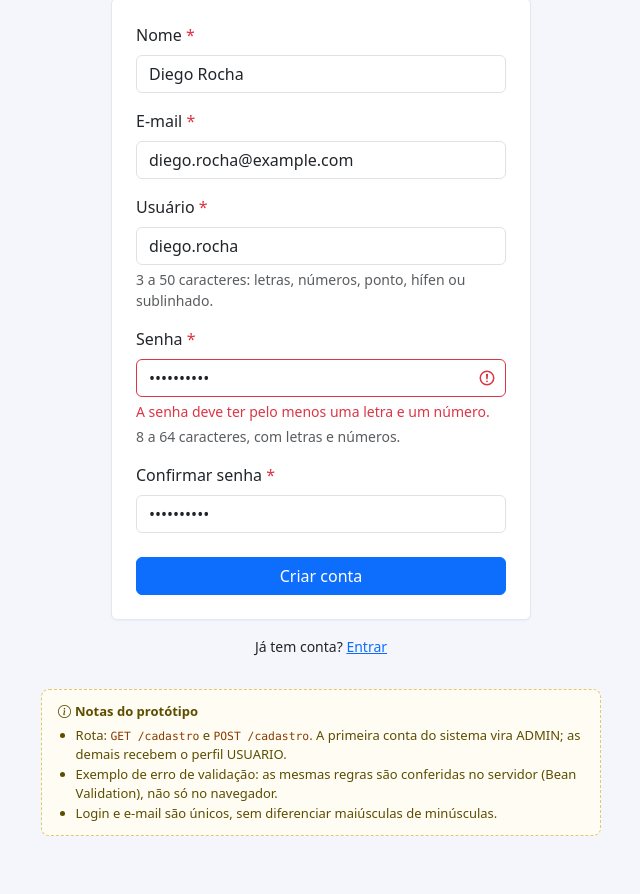
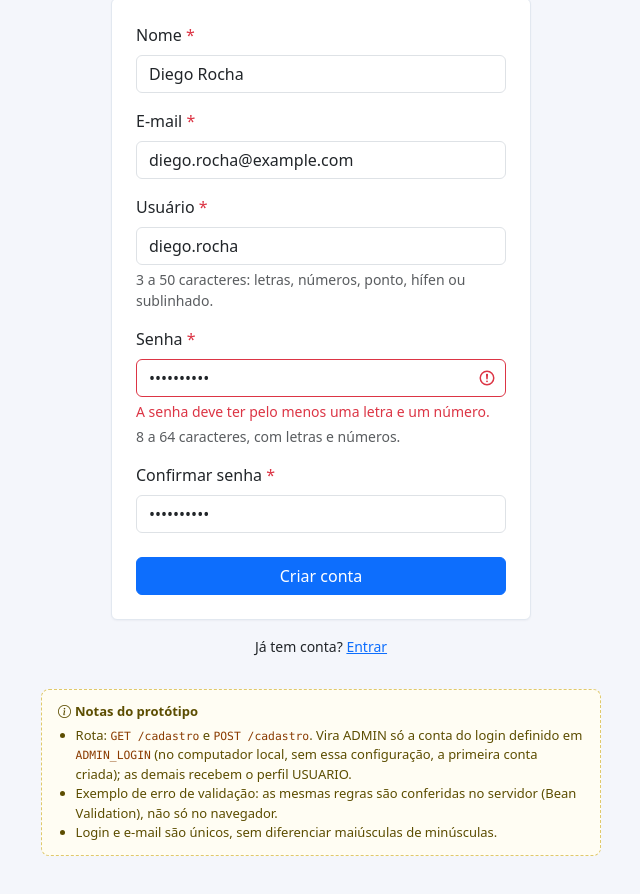
Before and after one commit to GUILHERMEKARNOPP/GerenciadorTarefas_SpringWeb, a plain HTML site: page docs/criar-conta.html in a window 1280 px wide. Shown: the part 228-1122 px from the top of the page, without its empty margins (319-959 px from the left). Drawn offline with nearby package versions, Linux system fonts and the light colour scheme.

Commit message:
Explica como publicar o sistema no Render com banco no Neon
O GitHub Pages so hospeda arquivos fixos, entao o README passa a ensinar a publicar o sistema (banco no Neon, servidor no Render) e a configurar o administrador por ADMIN_LOGIN; a nota do prototipo de cadastro acompanha essa regra.

```diff
--- a/docs/criar-conta.html
+++ b/docs/criar-conta.html
@@ -52,7 +52,7 @@
     <aside class="nota-prototipo">
         <strong><i class="bi bi-info-circle me-1"></i>Notas do protótipo</strong>
         <ul>
-            <li>Rota: <code>GET /cadastro</code> e <code>POST /cadastro</code>. A primeira conta do sistema vira ADMIN; as demais recebem o perfil USUARIO.</li>
+            <li>Rota: <code>GET /cadastro</code> e <code>POST /cadastro</code>. Vira ADMIN só a conta do login definido em <code>ADMIN_LOGIN</code> (no computador local, sem essa configuração, a primeira conta criada); as demais recebem o perfil USUARIO.</li>
             <li>Exemplo de erro de validação: as mesmas regras são conferidas no servidor (Bean Validation), não só no navegador.</li>
             <li>Login e e-mail são únicos, sem diferenciar maiúsculas de minúsculas.</li>
         </ul>
```
Also changed, not shown: docs/img/criar-conta.png, 1 other file.
